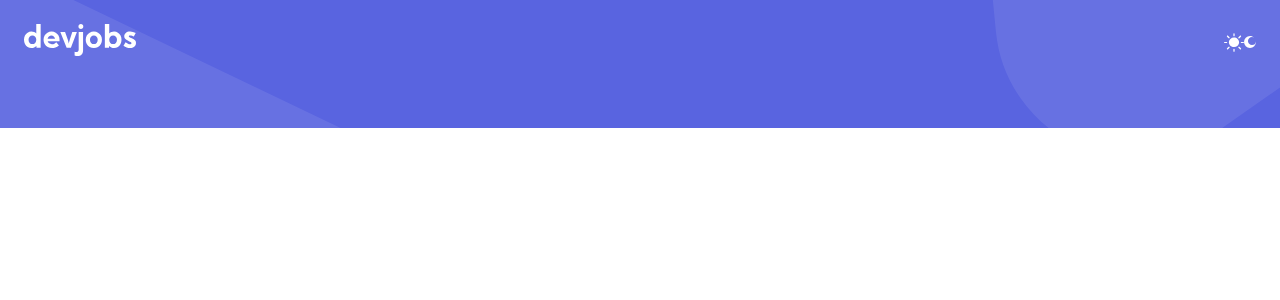
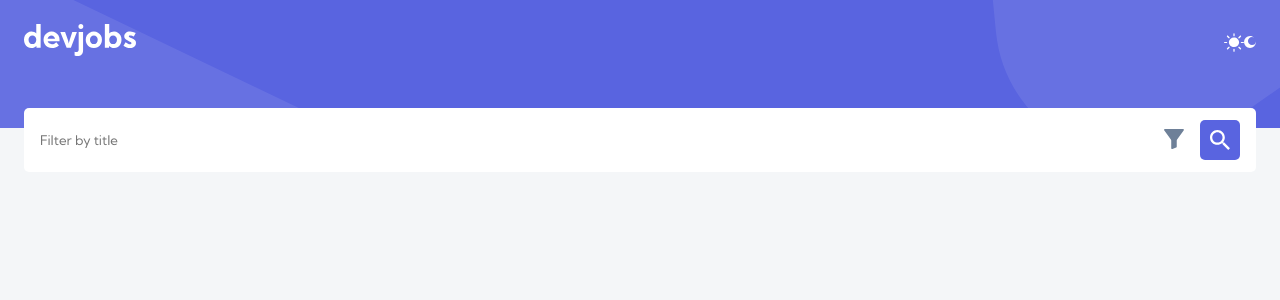
Before and after one commit to toriola998/Dev-jobs, a Vue app: page / in a window 1280 px wide. Shown: the top 300 px of the page. Built offline with nearby package versions, Linux system fonts and the light colour scheme.

Commit message:
added styles to header input

```diff
--- a/src/App.vue
+++ b/src/App.vue
@@ -12,10 +12,12 @@ export default {
 </script>
 
 <style>
+@import url('https://fonts.googleapis.com/css2?family=Kumbh+Sans&display=swap');
 * {
     box-sizing: border-box;
     padding: 0;
     margin: 0;
+    font-family: 'Kumbh Sans', sans-serif;
 }
 
 .flex {
--- a/src/views/Home.vue
+++ b/src/views/Home.vue
@@ -16,7 +16,26 @@
                      width="12" height="12" />
             </div>
         </div>
+
+        <div class="search-wrap flex">
+            <input placeholder="Filter by title"/>
+
+            <div class="flex">
+                <button>
+                    <img src="./../assets/mobile/icon-filter.svg"
+                        alt="click to filter by location and fulltime"
+                        width="20" height="20"/>
+                </button>
+                <button class="blue-search flex">
+                    <img src="./../assets/mobile/icon-search.svg" alt="search by title"/>
+                </button>
+            </div>
+        </div>
     </header>
+
+    <main>
+
+    </main>
 </template>
 
 <script>
@@ -41,6 +60,36 @@ export default {
     }
 
     main {
-        background-color: #F2F2F2;
+        background-color: #F4F6F8;
+        height: 100vh;
+    }
+
+    input,
+    button {
+        border: 0;
+        outline: 0;
+        background-color: transparent;
+    }
+
+    .search-wrap {
+        background-color: white;
+        height: 4rem;
+        border-radius: 5px;
+        padding: 0 1rem;
+        position: relative;
+        top: 3rem;
+    }
+
+    .search-wrap input::placeholder {
+        font-family: 'Kumbh Sans', sans-serif;
+    }
+
+    .blue-search {
+        background-color: #5964E0;
+        height: 2.5rem;
+        width: 2.5rem;
+        border-radius: 5px;
+        justify-content: center;
+        margin-left: 1rem;
     }
 </style>
```
Also changed, not shown: src/assets/mobile/icon-search.svg (added).
